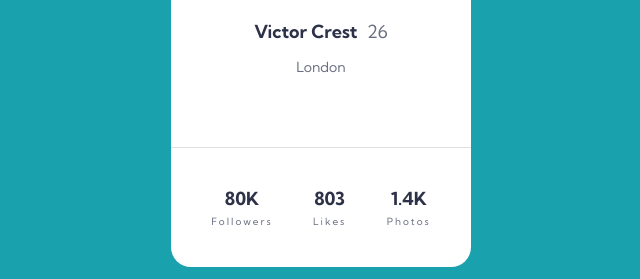
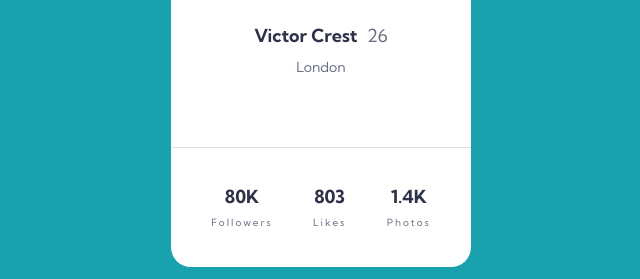
Before and after one commit to ravviolo/profile-card-component, a plain HTML site: page index.html in a window 1280 px wide. Shown: the part 373-652 px from the top of the page, 319-959 px from the left. Drawn offline with Linux system fonts and the light colour scheme.

Commit message:
Fix margins

```diff
--- a/style.css
+++ b/style.css
@@ -72,7 +72,7 @@ header {
   padding-right: 5px;
 }
 .card__title {
-  margin: 0.8em;
+  margin: 1em 0 .6em;
 }
 .card__profile p {
   font-size: 14px;
@@ -100,6 +100,6 @@ footer::before {
 }
 .card__stats span {
   font-size: 10px;
-  margin-top: 5px;
+  margin-top: 8px;
   letter-spacing: 2px;
 }
```
